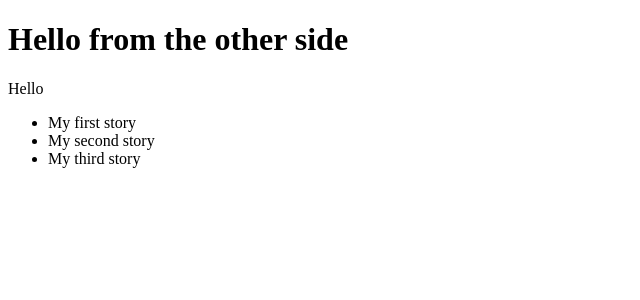
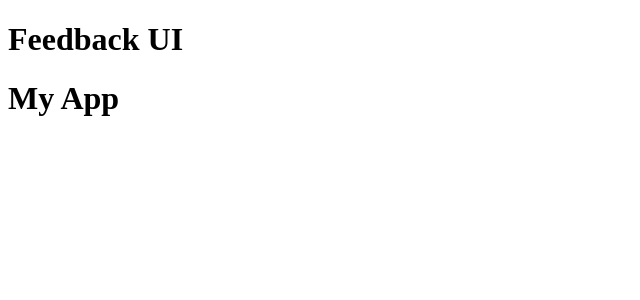
Before and after one commit to toitimtoe/feedback-app-from-scratch, a React (Create React App) app: page / in a window 1280 px wide. Shown: the top 300 px of the page, without its empty margins (0-640 px from the left). Built offline with nearby package versions, Linux system fonts and the light colour scheme.

Commit message:
feat: add header component with props

```diff
--- a/src/App.js
+++ b/src/App.js
@@ -1,31 +1,13 @@
+import Header from "./components/Header"
+
 function App() {
-  const header = "Hello from the other side"
-  const title = "Hello"
-  const table_of_contents = [
-    {id: 10, text: "My first story"},
-    {id: 20, text: "My second story"},
-    {id: 30, text: "My third story"},
-  ]
-
-  const loading = false
-  const showComments = true
-
-  if (loading) return <h1>Loading...</h1>
-
-  const commentBlock = (
-    <ul>
-      {table_of_contents.map((content, index) => (
-        <li key={index}>{content.text}</li>
-      ))}
-    </ul>
-  )
-
   return (
-    <div className="container">
-      <h1>{header}</h1>
-      <p>{title}</p>
-      {showComments&& commentBlock}
-    </div>
+    <>
+      <Header />
+      <div className="container">
+        <h1>My App</h1>
+      </div>
+    </>
   )
 }
 
--- /dev/null
+++ b/src/components/Header.jsx
@@ -0,0 +1,20 @@
+import PropTypes from 'prop-types'
+
+function Header({ text }) {
+  return (
+    <div className="container">
+			<h1>{text}</h1>
+    </div>
+	)
+}
+
+Header.defaultProps = {
+	text: "Feedback UI"
+}
+
+// type checking for props
+Header.propTypes = {
+	text: PropTypes.string
+}
+
+export default Header
```
